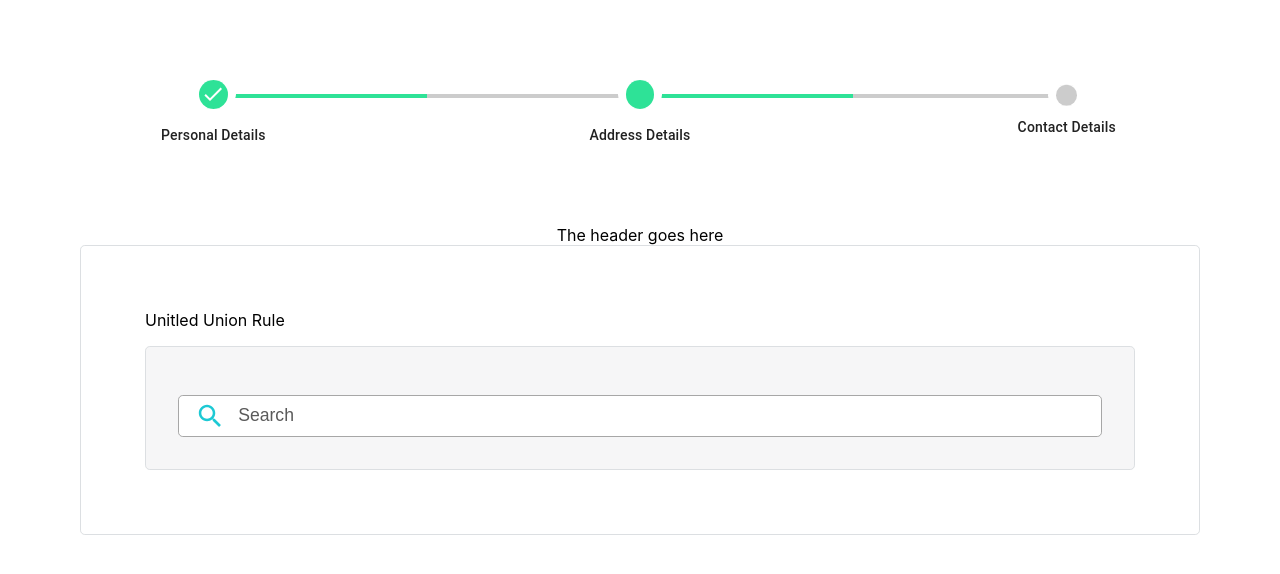
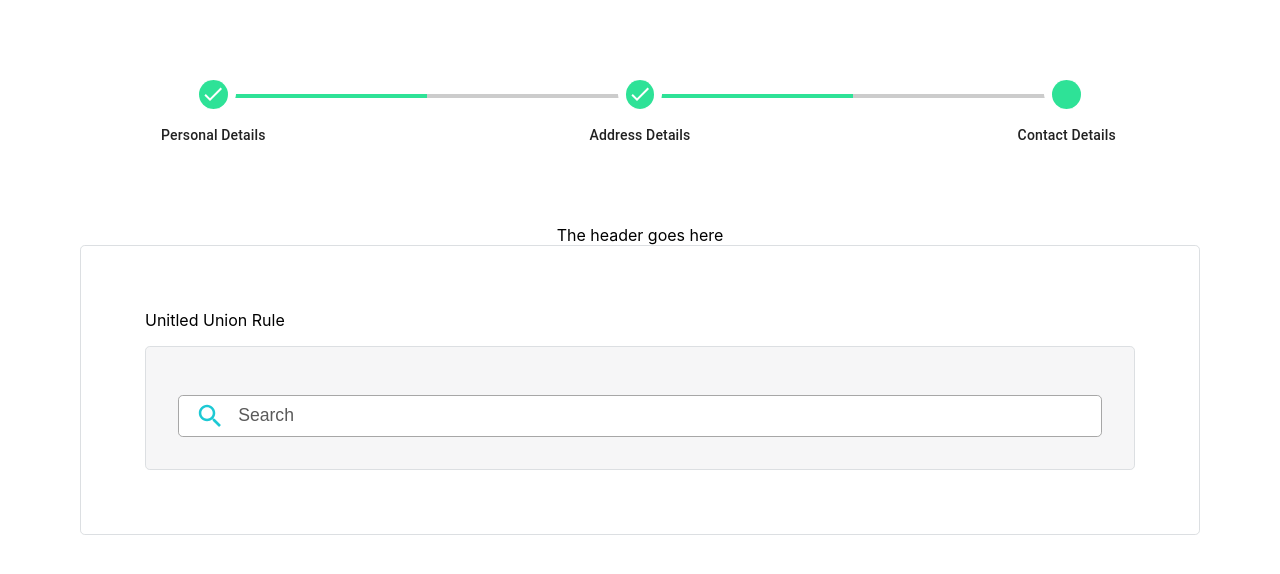
Before and after one commit to moise10r/keyring, a React (Create React App) app: page / in a window 1280 px wide. Shown: the top 574 px of the page. Built offline with nearby package versions, Linux system fonts and the light colour scheme.

Commit message:
Implement the stepper component

```diff
--- a/src/Components/StepProgressBar/StepProgressBar.tsx
+++ b/src/Components/StepProgressBar/StepProgressBar.tsx
@@ -73,7 +73,7 @@ const Connector = (props: { activeStep: number }) => {
 };
 
 const StepProgressBar = () => {
-  const [activeStep, setActiveStep] = React.useState(2);
+  const [activeStep, setActiveStep] = React.useState(3);
 
   return (
     <Box sx={{ width: '100%' }} className={styles.StepProgressBar}>
```
